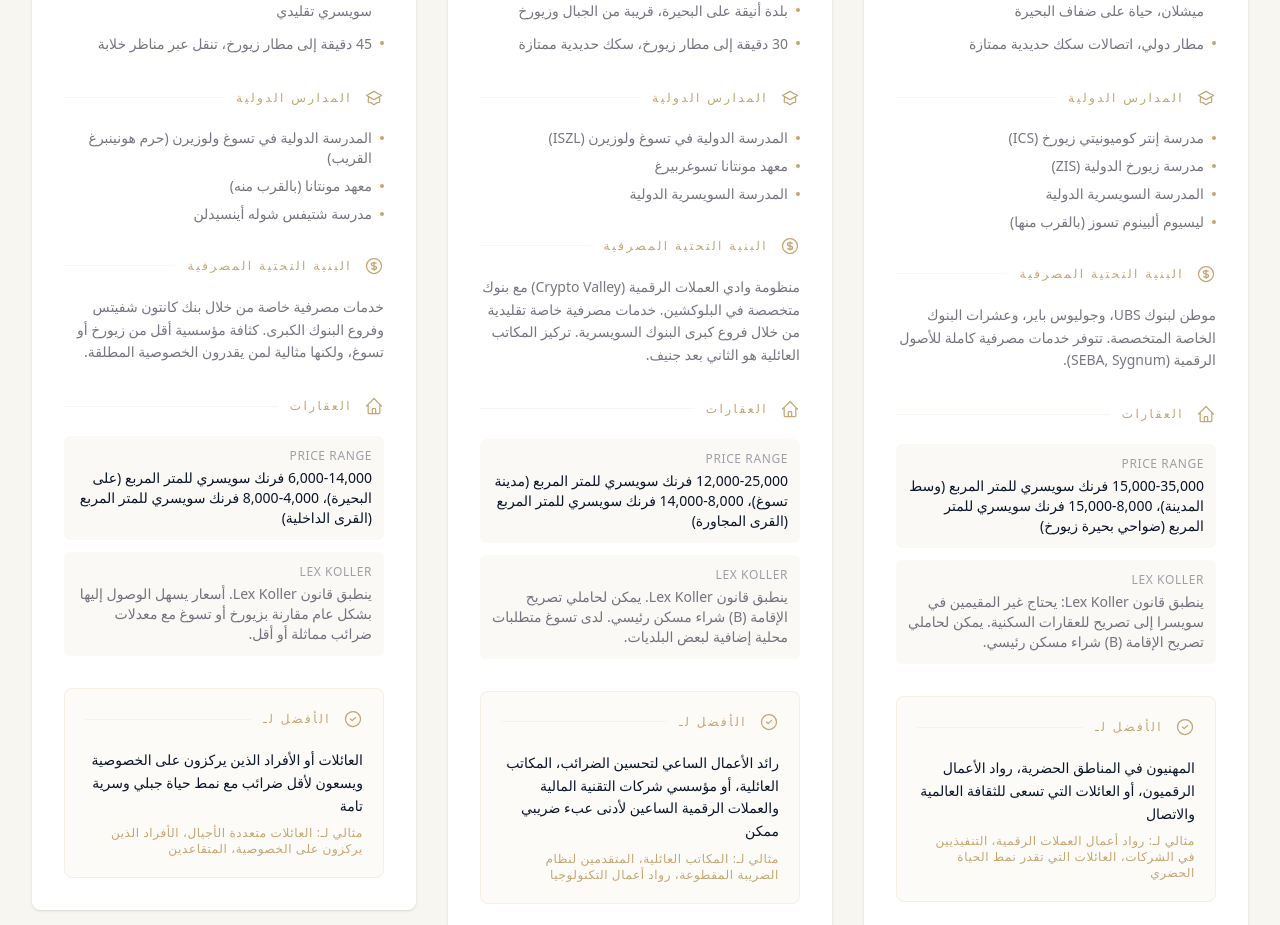
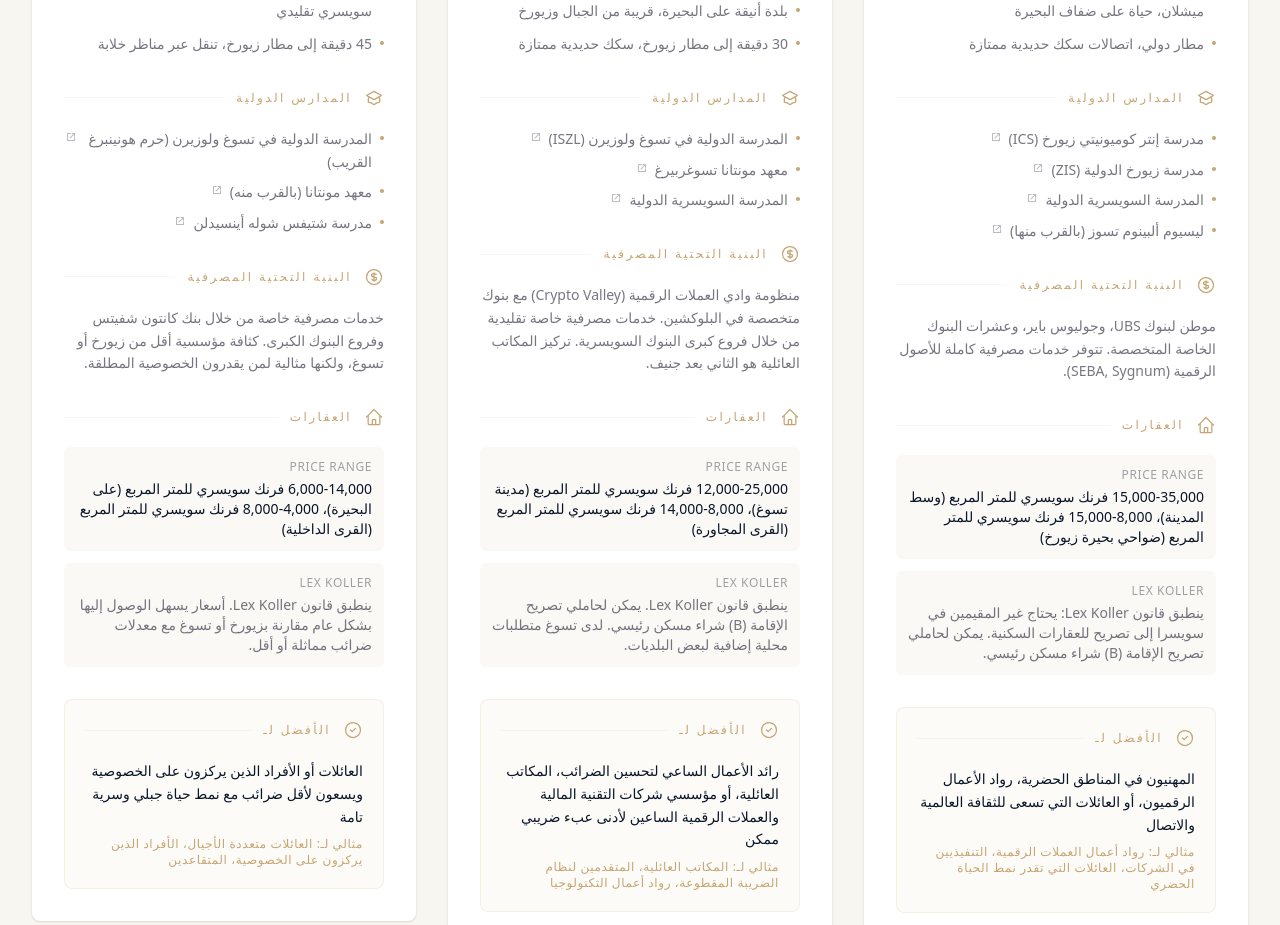
Before and after one commit to robinroyhansen/move-to-switzerland, a Next.js app: page /ar/cantons in a window 1280 px wide. Shown: the part 1159-2084 px from the top of the page. Built offline with nearby package versions, Linux system fonts and the light colour scheme.

Commit message:
feat: link canton international schools

```diff
--- a/src/app/[locale]/cantons/CantonsContent.tsx
+++ b/src/app/[locale]/cantons/CantonsContent.tsx
@@ -12,6 +12,25 @@
   zurich: 'border-gold',
   zug: 'border-gold',
   schwyz: 'border-gold',
+};
+
+const schoolLinks: Record<CantonKey, string[]> = {
+  zurich: [
+    'https://www.icsz.ch/',
+    'https://www.zis.ch/',
+    'https://www.swissinternationalschool.ch/en/our-schools/sis-zuerich-wollishofen/',
+    'https://www.lyceum-alpinum.ch/',
+  ],
+  zug: [
+    'https://www.iszl.ch/',
+    'https://www.montana-zug.ch/en/',
+    'https://www.swissinternationalschool.ch/en/our-schools/sis-rotkreuz-zug/',
+  ],
+  schwyz: [
+    'https://www.iszl.ch/',
+    'https://www.montana-zug.ch/en/',
+    'https://www.stiftsschule-einsiedeln.ch/',
+  ],
 };
 
 function SectionHeader({ title, icon }: { title: string; icon: string }) {
@@ -142,10 +161,27 @@
                         icon="M12 14l9-5-9-5-9 5 9 5zm0 0l6.16-3.422a12.083 12.083 0 01.665 6.479A11.952 11.952 0 0012 20.055a11.952 11.952 0 00-6.824-2.998 12.078 12.078 0 01.665-6.479L12 14z"
                       />
                       <ul className="space-y-2">
-                        {(t.raw(`cantonsPage.${canton}.schools.list`) as string[]).map((school: string) => (
+                        {(t.raw(`cantonsPage.${canton}.schools.list`) as string[]).map((school: string, index) => (
                           <li key={school} className="text-sm text-charcoal/60 flex items-start gap-2">
                             <span className="w-1 h-1 rounded-full bg-gold mt-2 flex-shrink-0" />
-                            {school}
+                            <a
+                              href={schoolLinks[canton][index]}
+                              target="_blank"
+                              rel="noopener noreferrer"
+                              className="group inline-flex items-start gap-1.5 leading-relaxed transition-colors hover:text-gold focus-visible:outline focus-visible:outline-2 focus-visible:outline-offset-2 focus-visible:outline-gold"
+                            >
+                              <span>{school}</span>
+                              <svg
+                                className="mt-0.5 h-3.5 w-3.5 flex-shrink-0 text-charcoal/30 transition-colors group-hover:text-gold"
+                                fill="none"
+                                viewBox="0 0 24 24"
+                                stroke="currentColor"
+                                strokeWidth={1.8}
+                                aria-hidden="true"
+                              >
+                                <path strokeLinecap="round" strokeLinejoin="round" d="M13.5 6H18m0 0v4.5M18 6l-7.5 7.5M6 6h4.5M6 6v12h12v-4.5" />
+                              </svg>
+                            </a>
                           </li>
                         ))}
                       </ul>
```
